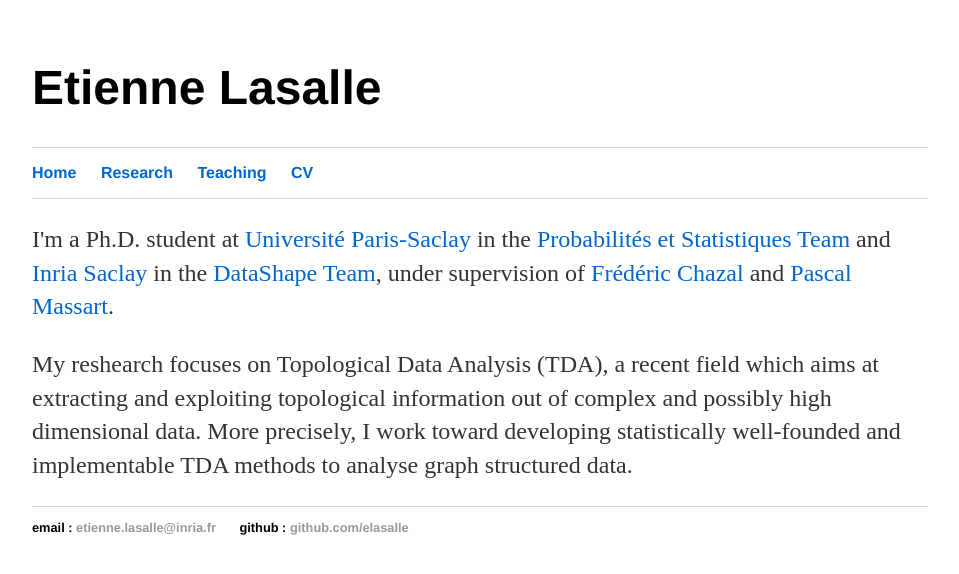
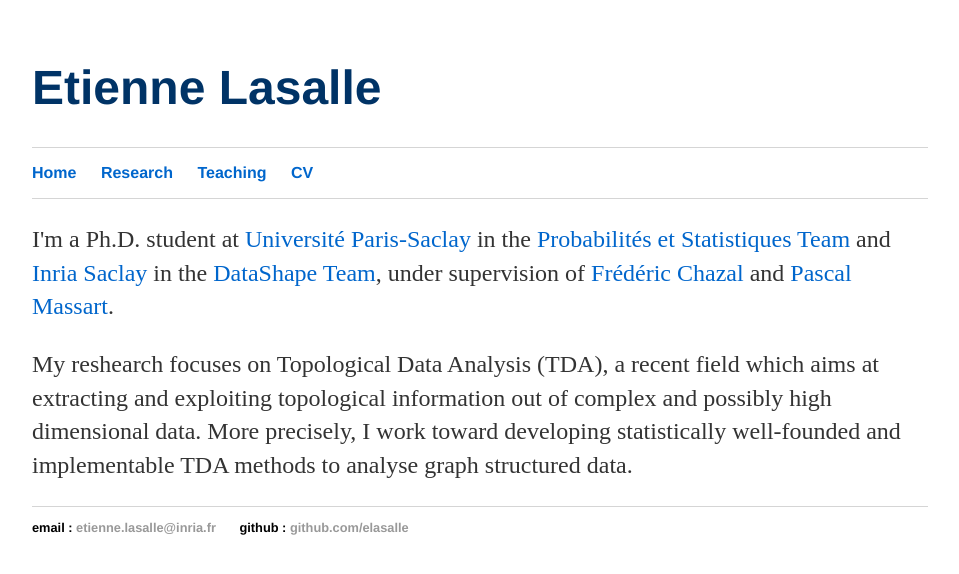
Before and after one commit to elasalle/elasalle.github.io, a Jekyll site: the page built from index.html, in a window 1280 px wide. Shown: the top 574 px of the page, without its empty margins (160-1119 px from the left). Built offline with Jekyll 4.4.1, drawn with Linux system fonts in a browser that asks for light colours.

Commit message:
Update default.html

```diff
--- a/_layouts/default.html
+++ b/_layouts/default.html
@@ -7,7 +7,7 @@
 		</head>
 		<body>
 			<header>
-		        <h1 class="title">Etienne Lasalle</h1>
+		        <h1 class="name">Etienne Lasalle</h1>
 		  </header>
 			<nav>
 	    		<ul>
```
